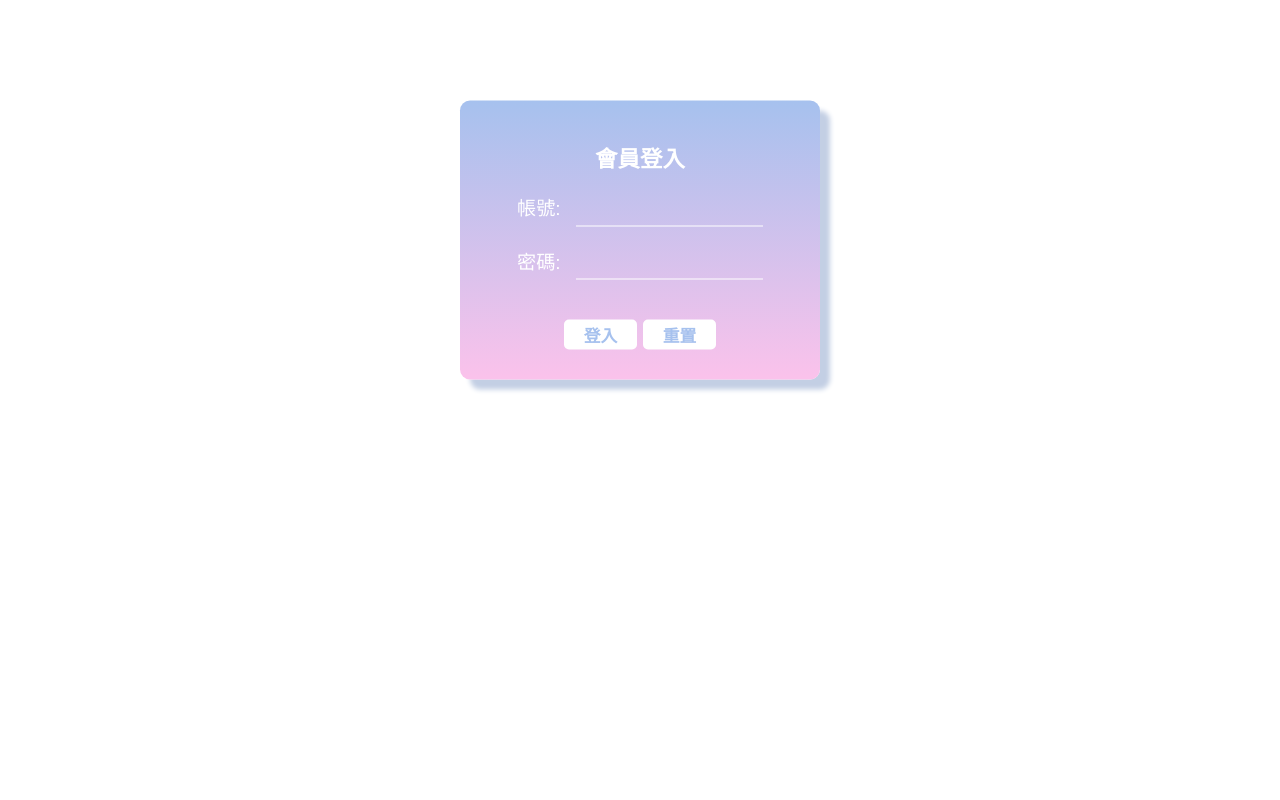
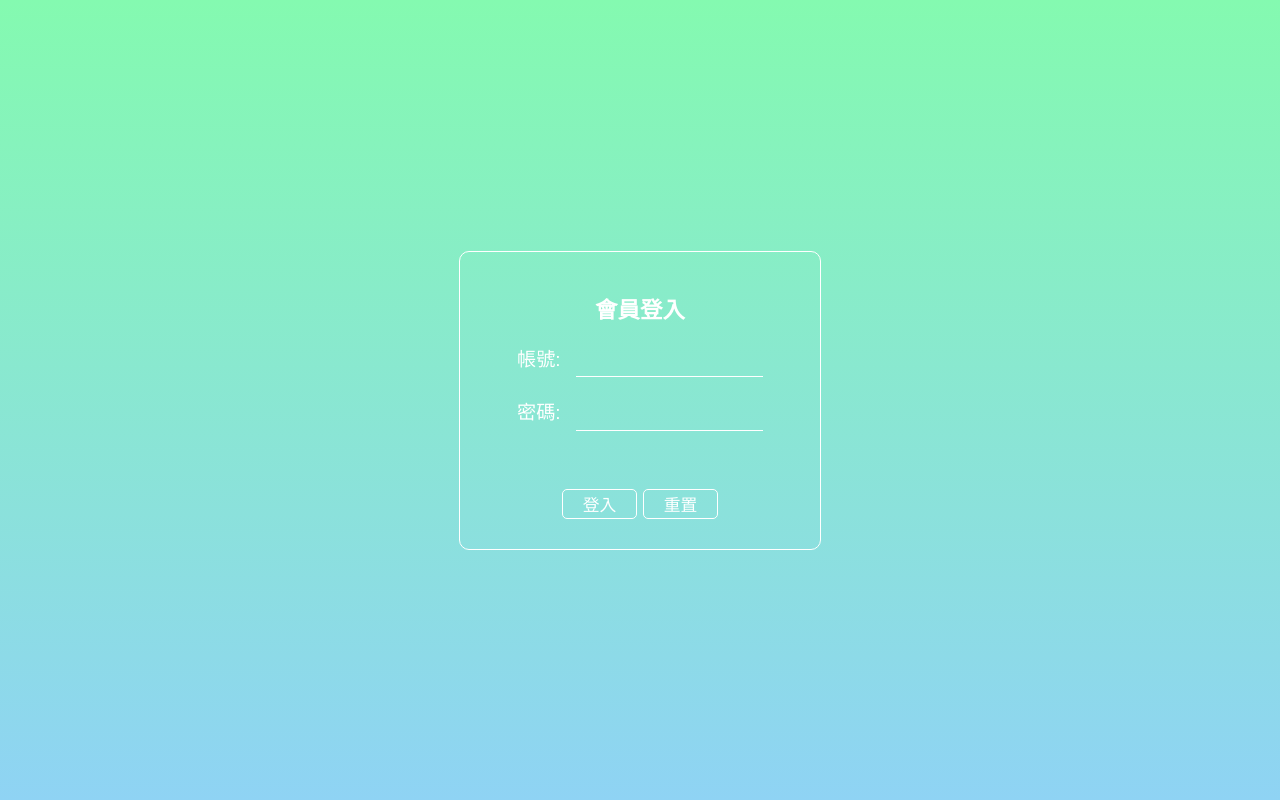
Before and after one commit to teagle8614/resume, a PHP site: page /login.php in a window 1280 px wide. Run offline with PHP 8.4, Linux system fonts and the light colour scheme.

Commit message:
登入頁面美化

```diff
--- a/css/login.css
+++ b/css/login.css
@@ -1,23 +1,27 @@
 *{
+  margin: 0;
+  padding: 0;
   font-family: Arial,"微軟正黑體";
 }
 h3{
   margin: 10px;
   margin-bottom: 20px;
 }
+.container{
+  display: flex;
+  justify-content: center;
+  align-items: center;
+  height: 100vh;
+  background-image: linear-gradient(to bottom, #84fab0 0%, #8fd3f4 100%);
+}
 .loginBox{
-  position: absolute;
-  top: 30%;
-  left: 50%;
-  transform: translate(-50%,-50%);
   width: 300px;
   padding: 30px;
   color: #fff;
-  background-image: linear-gradient(to top, #fbc2eb 0%, #a6c1ee 100%);
   text-align: center;
   font-size: 1.2rem;
   border-radius: 10px;
-  box-shadow: 10px 10px 5px #c3cfe4;
+  border: 1px solid #fff;
 }
 .loginBox div{
   margin-bottom: 20px;
@@ -35,24 +39,18 @@ input{
 input[type=submit],
 input[type=reset]{
   position: relative;
-  color: #a6c1ee;
-  background-color: #fff;
-  margin-top: 20px;
+  color: #fff;
   padding: 0 20px;
   font-size: 1.05rem;
-  font-weight: bold;
-  border: 0 solid #000;
+  border: 1px solid #fff;
   border-radius: 5px;
-  /* box-shadow: 3px 3px 0px #7d9cd1; */
-  /* transition-duration: 1s; */
 }
 input[type=submit]:hover,
 input[type=reset]:hover{
-  color: #fff;
-  background-color: #7d9cd1;
-  box-shadow: 0 0 0 #7d9cd1;
+  color: #8fd3f4;
+  background-color: #fff;
 }
 .tip{
-  margin: 0;
+  margin: 10px;
   color: red;
 }
--- a/login.php
+++ b/login.php
@@ -1,5 +1,6 @@
 <?php
 include_once "api/base.php";
+  $opacityCSS=0;
   // 判斷帳密是否有輸入
   if(!empty($_POST['acc']) && !empty($_POST['pw'])){
 
@@ -14,7 +15,7 @@ include_once "api/base.php";
       echo $acc;
       to("admin.php");
     }else{
-      echo "<script>alert('帳號或密碼錯誤')</script>";
+      $opacityCSS=1;
     }
   }
 
@@ -28,7 +29,9 @@ include_once "api/base.php";
   <title>登入</title>
   <link rel="stylesheet" href="css/login.css">
   <style>
-
+    .tip{
+      opacity: <?=$opacityCSS;?>;
+    }
   </style>
 </head>
 <body>
@@ -46,7 +49,7 @@ include_once "api/base.php";
           <label for="pw">密碼:</label>
           <input type="password" name="pw" required>
         </div>
-
+        <p class="tip">帳號或密碼錯誤</p>
         <input type="submit" value="登入">
         <input type="reset" value="重置">
       </form>
```
